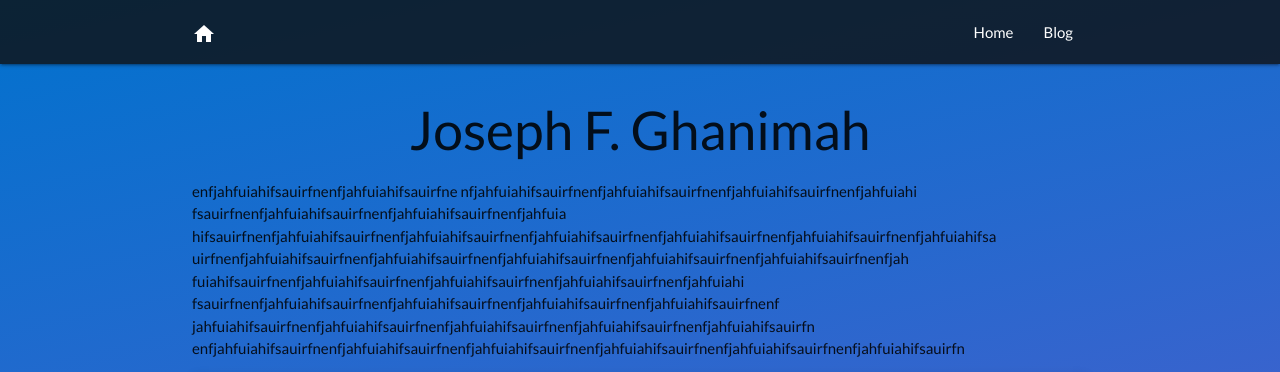
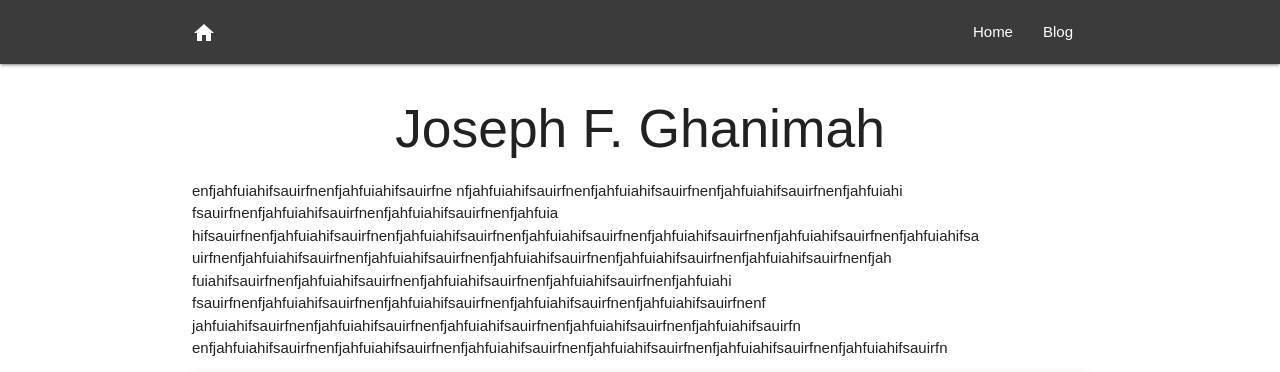
Before and after one commit to Jfghanimah/josephghanimah.com, a Flask app: page / in a window 1280 px wide. Shown: the top 372 px of the page. Run offline with Flask 2, Linux system fonts and the light colour scheme; some libraries are stand-ins or nearby versions.

Commit message:
updated style sheet for new look

```diff
--- a/app/static/styles/style.css
+++ b/app/static/styles/style.css
@@ -1,14 +1,27 @@
+@import "scrollbar.css";
+@import "parallax.css";
+
+html, body {
+  margin: 0;
+  padding: 0;
+}
+
 body {
-  font-family: 'Lato', sans-serif;
-  display: flex;
+  font-family: 'Source Sans Pro', sans-serif;
+  font-weight: 300;
   min-height: 100vh;
   flex-direction: column;
-  background: linear-gradient(347deg, rgb(212, 62, 177) 0%, rgb(179, 67, 204) 31%, rgb(1, 114, 206) 100%);
+  /*background: url("../images/texture.png") repeat, linear-gradient(347deg, rgb(1, 114, 206) , rgb(167, 41, 137));*/
 }
 
-main {
-  flex: 1 0 auto;
-}
+.fade-in {
+  animation: fadeIn linear 1s;
+  animation-fill-mode: forwards;
+  }
+  @keyframes fadeIn {
+    from  {opacity: 0;}
+    to    {opacity: 1;}
+  }
 
 .transparent-1 {
   background-color: rgba(10, 15, 50, 0.700)
@@ -19,14 +32,14 @@ img {
 }
 
 nav {
-  background-color: rgb(15, 15, 15, 0.8);
+  background-color: rgb(10, 10, 10, 0.8);
+  backdrop-filter: blur(5px);
 }
 
 li.top:hover {
-  background-color: rgba(255, 240, 50, 0.4);
+  background-color: rgba(50, 241, 255, 0.4);
   transition-duration: 0.35s;
 }
-
 
 li.top a.active {
   background-color: rgb(100, 0, 150, 0.70);
@@ -64,16 +77,6 @@ a.disabled {
   color: grey;
 }
 
-/* Checkbox login / register page */
-[type="checkbox"].filled-in:checked+span:not(.lever):after {
-  top: 0;
-  width: 20px;
-  height: 20px;
-  border: 2px solid #7e57c2 !important;
-  background-color: #7e57c2 !important;
-  z-index: 0;
-}
-
 .icon-block {
   padding: 0 15px;
 }
```
